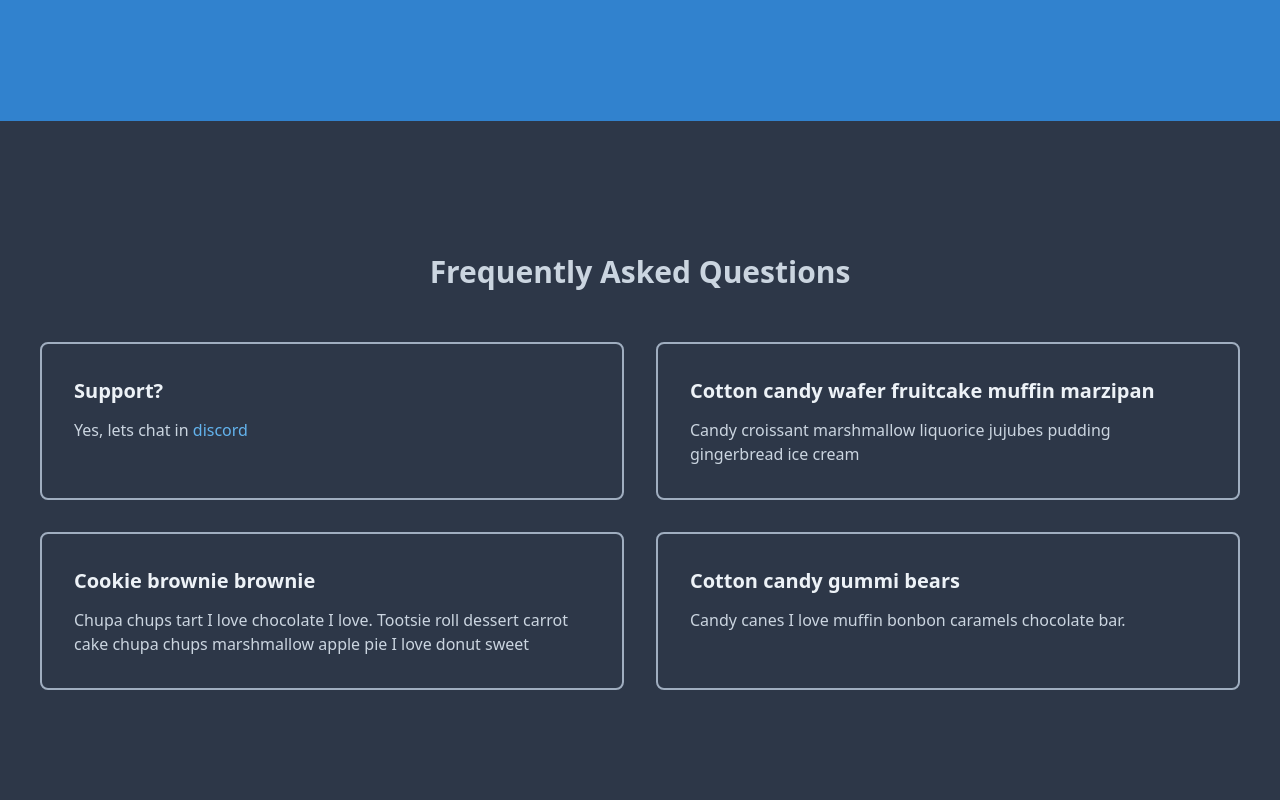
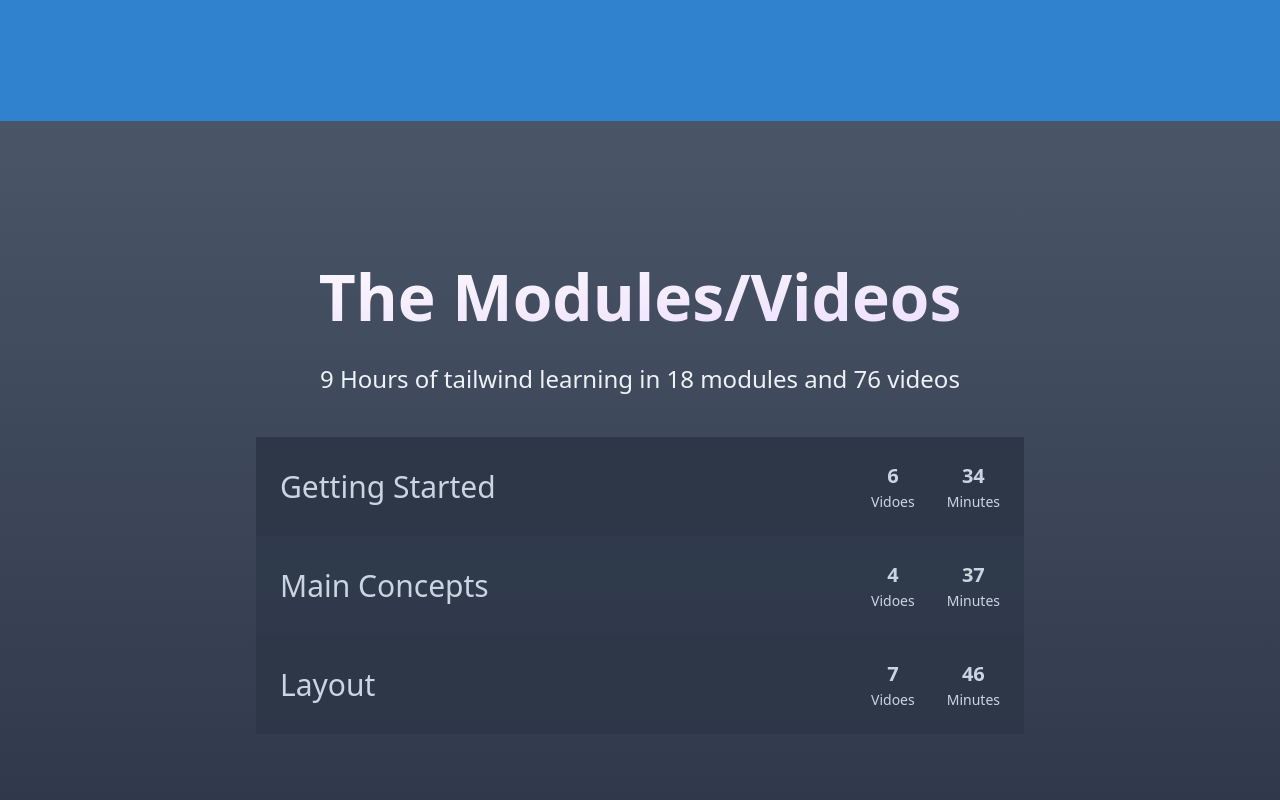
Before and after one commit to grantjanecek/beginnertailwind, a website built with Parcel: page src/index.html in a window 1280 px wide. Shown: the part 4780-5580 px from the top of the page. Built offline with nearby package versions, Linux system fonts and the light colour scheme.

Commit message:
Final section

```diff
--- a/src/index.html
+++ b/src/index.html
@@ -302,6 +302,45 @@
         </div>
     </div>
 
+    <!-- modules and videos -->
+    <div class="py-32 bg-gradient-to-b from-gray-700 to-gray-800">
+        <div class="container mx-auto px-10">
+            <div class="mb-10 text-center space-y-4">
+                <h2 class="text-4xl lg:text-6xl text-transparent bg-clip-text bg-gradient-to-br from-white to to-purple-200 font-bold tex">The Modules/Videos</h2>
+                <p class="text-2xl text-gray-200">9 Hours of tailwind learning in 18 modules and 76 videos </p>
+            </div>
+
+            <div class="max-w-3xl mx-auto text-gray-400">
+                <div class="p-6 bg-gray-800 flex justify-between items-center">
+                    <h4 class="text-3xl">Getting Started</h4>
+                    <div class="flex space-x-8 text-center text-xl font-bold">
+                        <div>6 <span class="block text-sm font-normal">Vidoes</span></div>
+                        <div>34 <span class="block text-sm font-normal">Minutes</span></div>
+                    </div>
+                </div>
+            </div>
+
+            <div class="max-w-3xl mx-auto text-gray-400">
+                <div class="p-6 bg-gray-800 bg-opacity-75 flex justify-between items-center">
+                    <h4 class="text-3xl">Main Concepts</h4>
+                    <div class="flex space-x-8 text-center text-xl font-bold">
+                        <div>4 <span class="block text-sm font-normal">Vidoes</span></div>
+                        <div>37 <span class="block text-sm font-normal">Minutes</span></div>
+                    </div>
+                </div>
+            </div>
+            <div class="max-w-3xl mx-auto text-gray-400">
+                <div class="p-6 bg-gray-800 flex justify-between items-center">
+                    <h4 class="text-3xl">Layout</h4>
+                    <div class="flex space-x-8 text-center text-xl font-bold">
+                        <div>7 <span class="block text-sm font-normal">Vidoes</span></div>
+                        <div>46 <span class="block text-sm font-normal">Minutes</span></div>
+                    </div>
+                </div>
+            </div>
+        </div>
+    </div>
+
     <!-- faq -->
     <div id="faq" class="bg-gray-800 py-32 text-gray-400">
         <div class="container mx-auto px-10">
```
